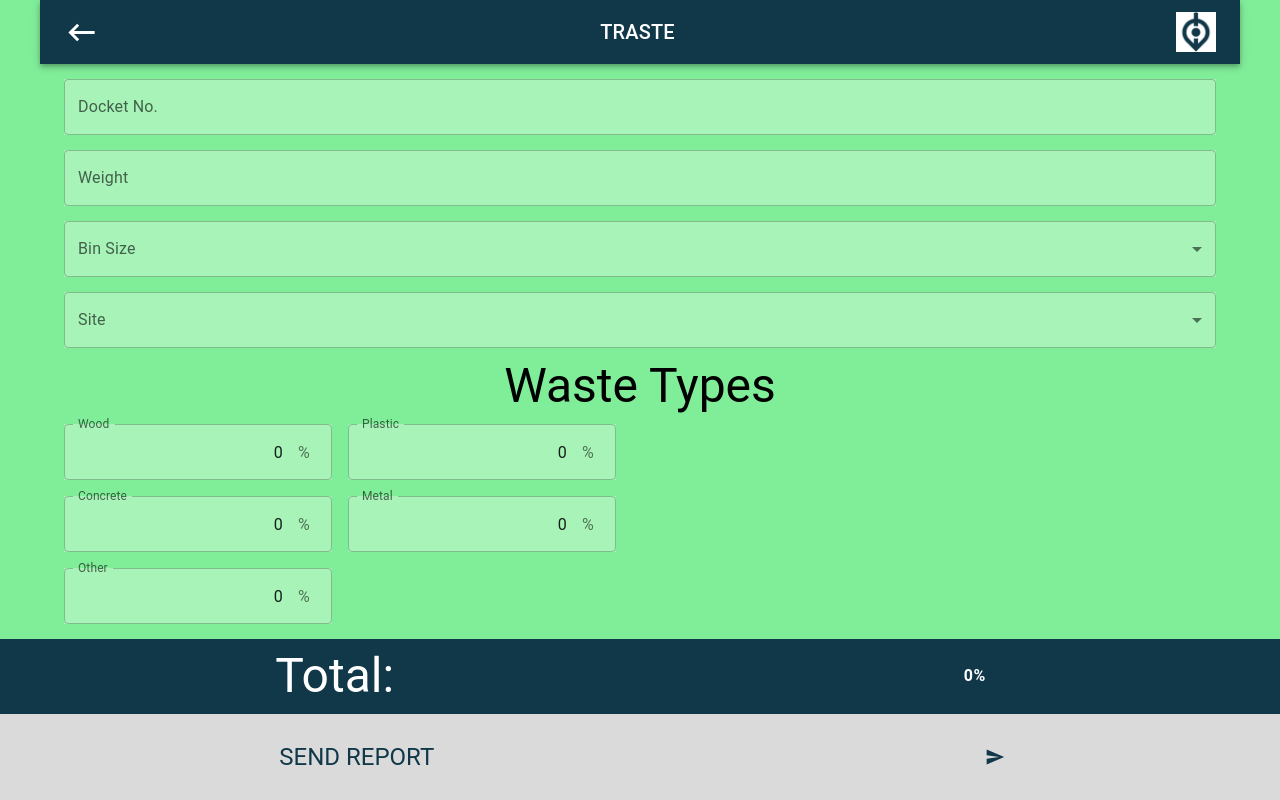
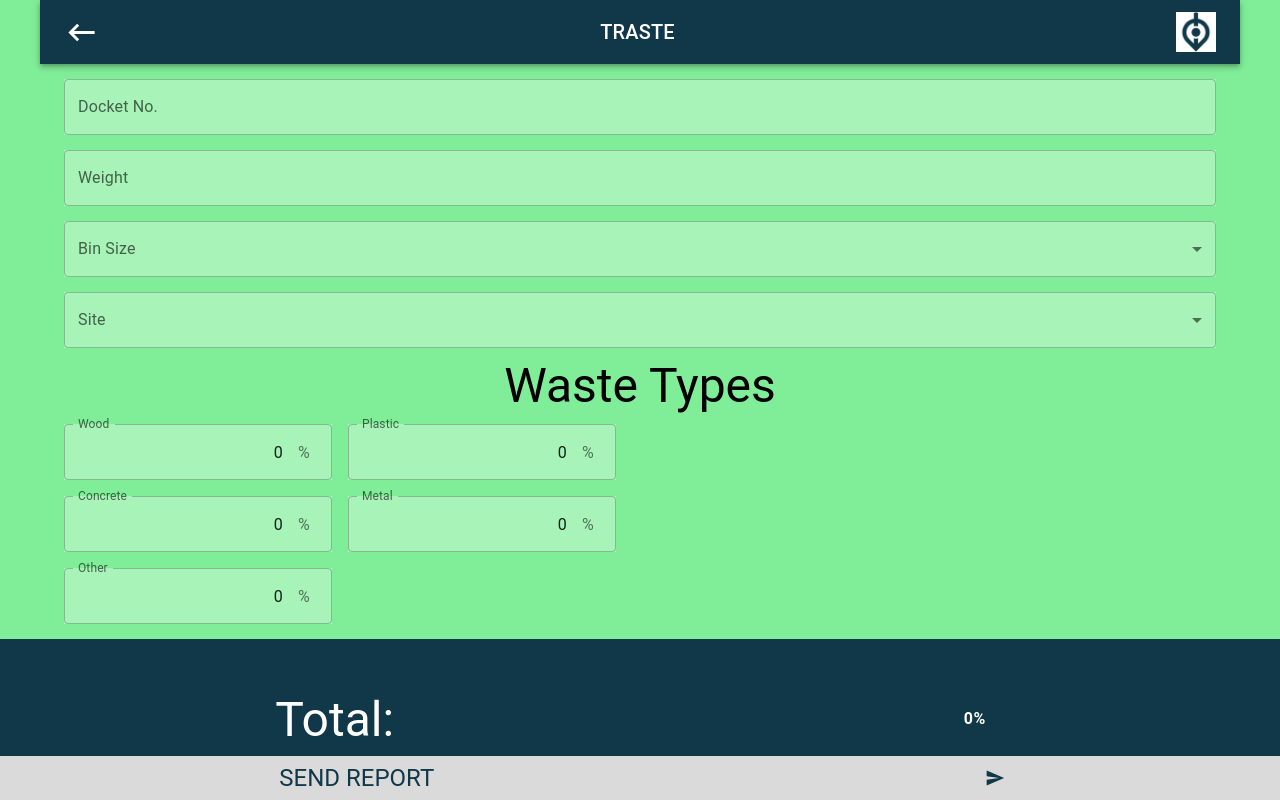
Before and after one commit to CalleEklund/Traste, a React (Create React App) app in the folder app/traste/: page /reportpage in a window 1280 px wide. Built offline with nearby package versions, Linux system fonts and the light colour scheme.

Commit message:
Knappen ligger längst ner, måste fixa så den inte täcker Total

```diff
--- a/app/traste/src/screens/ReportPage.js
+++ b/app/traste/src/screens/ReportPage.js
@@ -330,7 +330,7 @@ function FactPage(props) {
           >
             <Typography variant="h3">Total: </Typography>
 
-            <Box sx={{ position: "relative", display: "inline-flex" }}>
+            <Box sx={{ position: "relative", display: "inline-flex"}}>
               <CircularProgress
                 variant="determinate"
                 value={total > 100 ? 100 : total}
@@ -374,9 +374,12 @@ function FactPage(props) {
             sx={{
               flex: "1",
               display: "flex",
+              position: "fixed",
+              bottom: 0,
               alignItems: "center",
               aligntContent: "stretch",
               justifyContent: "space-around",
+              width: 1,
               backgroundColor:
                 isValid && total === 100
                   ? Colors.trastePurple
```
Also changed, not shown: 1 other file (tests, documents, lock files or other folders).
